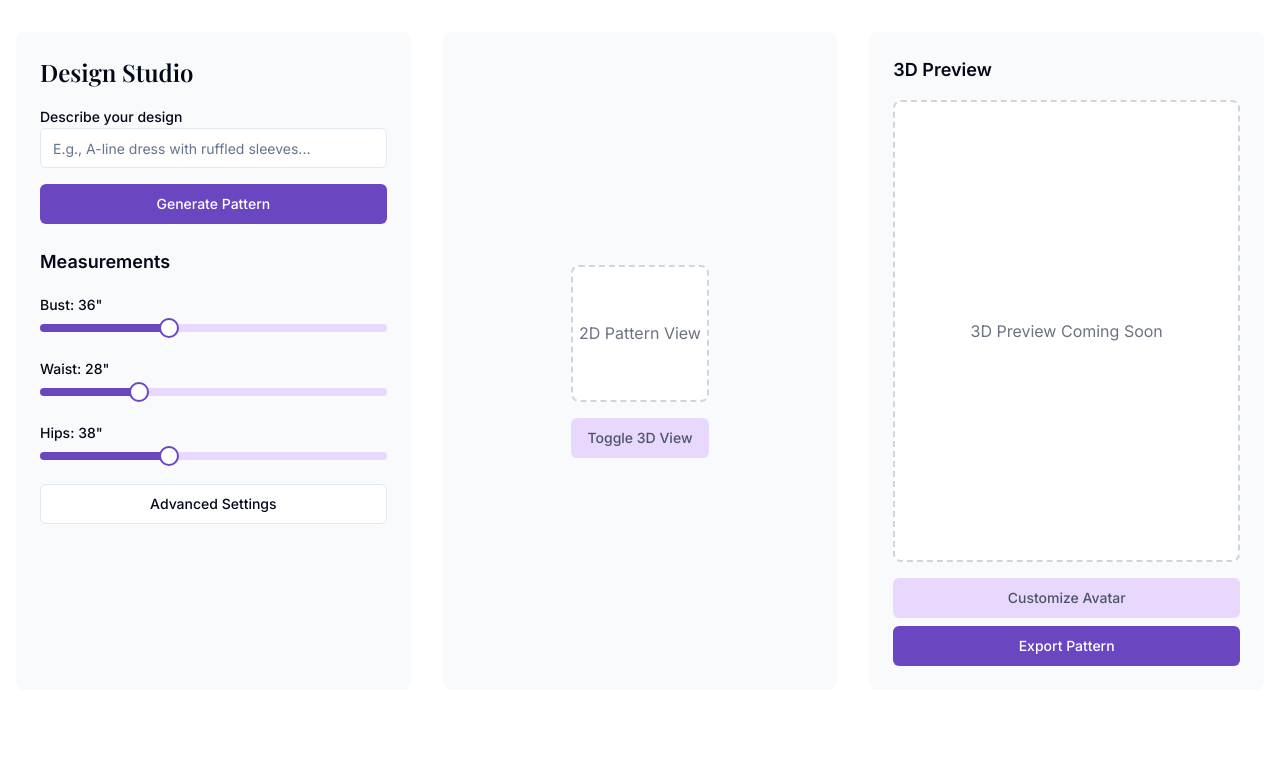
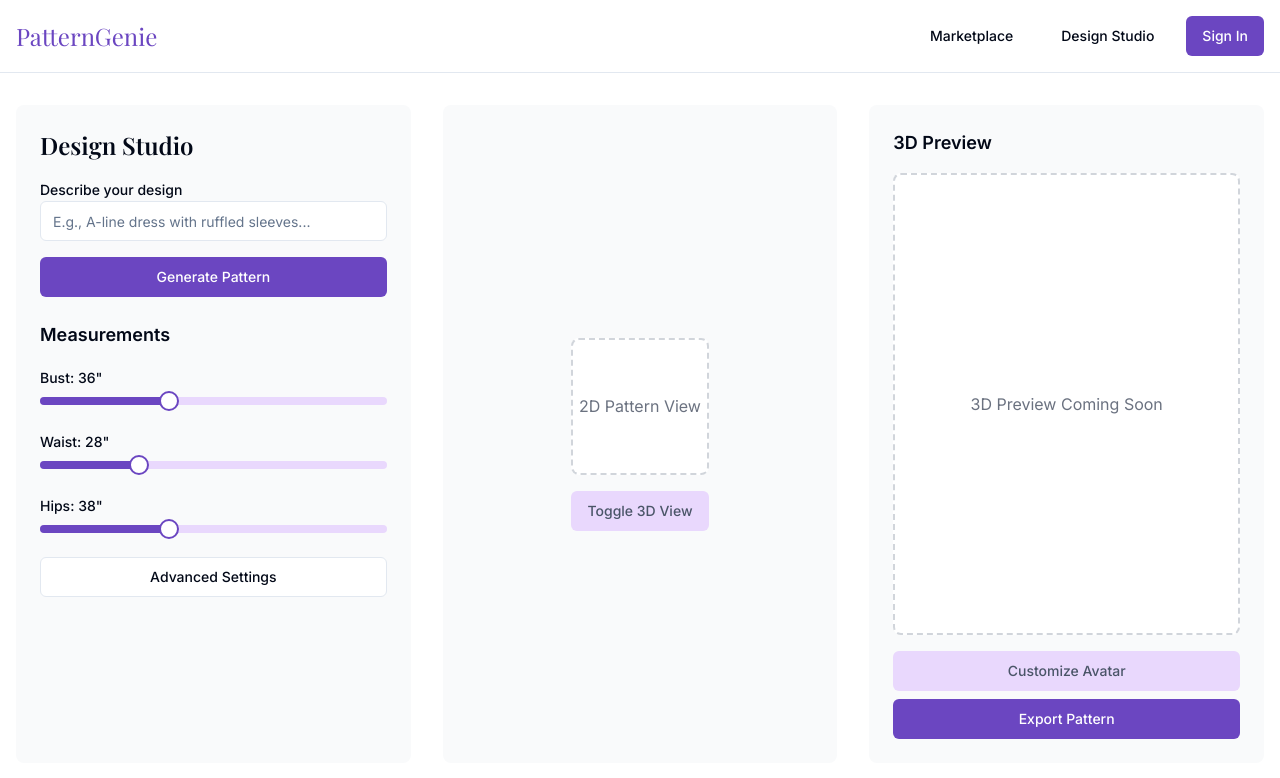
Before and after one commit to TheActualizer/patterngenie, a React (Vite) app: page /design-studio in a window 1280 px wide. Shown: the top 778 px of the page. Built offline with nearby package versions, Linux system fonts and the light colour scheme.

Commit message:
Add navigation buttons to pages
Implement buttons on each page to facilitate navigation between different sections of the website.
[skip gpt_engineer]

```diff
--- a/src/pages/DesignStudio.tsx
+++ b/src/pages/DesignStudio.tsx
@@ -4,6 +4,7 @@ import { Input } from "@/components/ui/input";
 import { Label } from "@/components/ui/label";
 import { Drawer, DrawerContent, DrawerHeader, DrawerTitle, DrawerTrigger } from "@/components/ui/drawer";
 import { useState } from "react";
+import { Navbar } from "@/components/Navbar";
 
 const DesignStudio = () => {
   const [prompt, setPrompt] = useState("");
@@ -15,6 +16,7 @@ const DesignStudio = () => {
 
   return (
     <div className="min-h-screen bg-white">
+      <Navbar />
       <div className="container mx-auto px-4 py-8">
         <div className="grid grid-cols-1 lg:grid-cols-3 gap-8">
           {/* Left Panel - Controls */}
```
